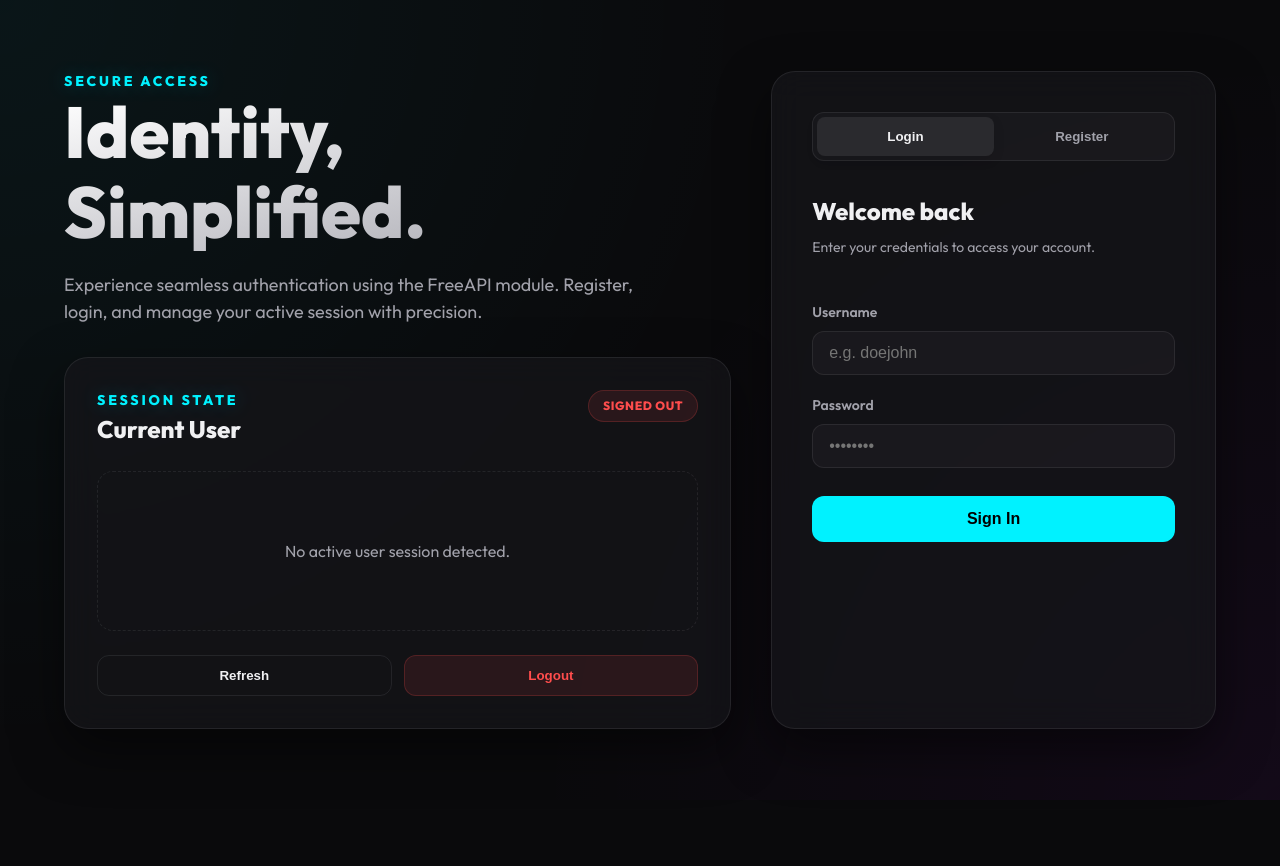
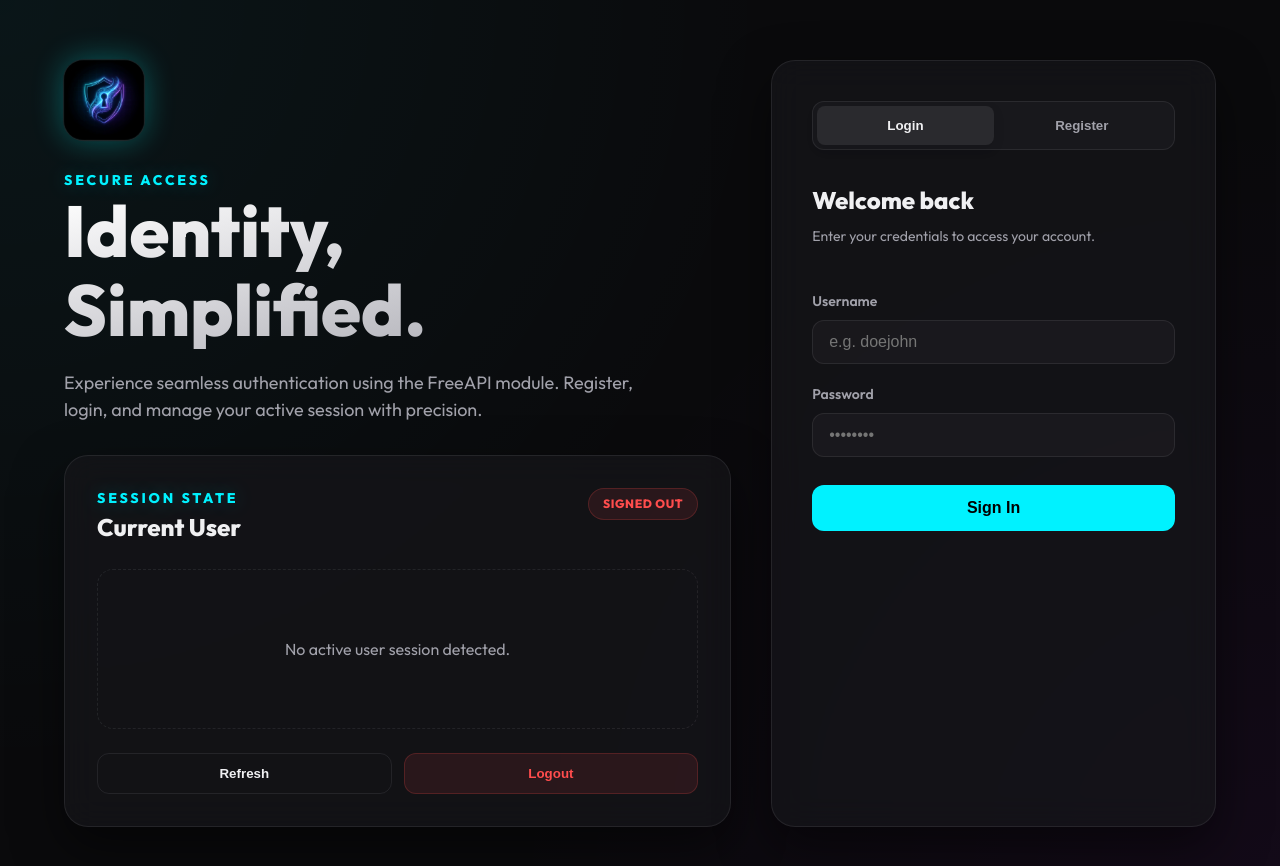
Before and after one commit to Sahilprashar02/FreeAPI-Build-an-Authentication-App, a website built with Vite: page index.html in a window 1280 px wide. Before the commit the page ends 800 px from the top, so only its background shows below. Built offline with nearby package versions, Linux system fonts and the light colour scheme.

Commit message:
feat: add logo and favicon

```diff
--- a/index.html
+++ b/index.html
@@ -4,6 +4,7 @@
     <meta charset="UTF-8" />
     <meta name="viewport" content="width=device-width, initial-scale=1.0" />
     <title>AuthFlow — FreeAPI Authentication</title>
+    <link rel="icon" type="image/png" href="/favicon.png" />
     <link rel="preconnect" href="https://fonts.googleapis.com">
     <link rel="preconnect" href="https://fonts.gstatic.com" crossorigin>
     <link href="https://fonts.googleapis.com/css2?family=Outfit:wght@300;400;600;800&display=swap" rel="stylesheet">
@@ -13,6 +14,9 @@
     <main class="app-shell">
       <section class="intro-panel" aria-labelledby="app-title">
         <div class="content-group">
+          <div class="logo-container">
+            <img src="/logo.png" alt="AuthFlow Logo" class="app-logo" />
+          </div>
           <p class="eyebrow">Secure Access</p>
           <h1 id="app-title">Identity, <br/>Simplified.</h1>
           <p class="lede">
--- a/styles.css
+++ b/styles.css
@@ -44,6 +44,25 @@ body {
   width: min(1200px, 90vw);
   padding: 60px 0;
   animation: fadeIn 0.8s cubic-bezier(0.16, 1, 0.3, 1);
+}
+
+.logo-container {
+  margin-bottom: 24px;
+}
+
+.app-logo {
+  width: 80px;
+  height: 80px;
+  border-radius: 20px;
+  box-shadow: 0 0 30px var(--primary-glow);
+  border: 1px solid var(--border);
+  object-fit: cover;
+  animation: pulse 4s infinite ease-in-out;
+}
+
+@keyframes pulse {
+  0%, 100% { transform: scale(1); filter: brightness(1); }
+  50% { transform: scale(1.05); filter: brightness(1.2); }
 }
 
 @keyframes fadeIn {
```
Also changed, not shown: README.md, public/favicon.png (added), public/logo.png (added).
